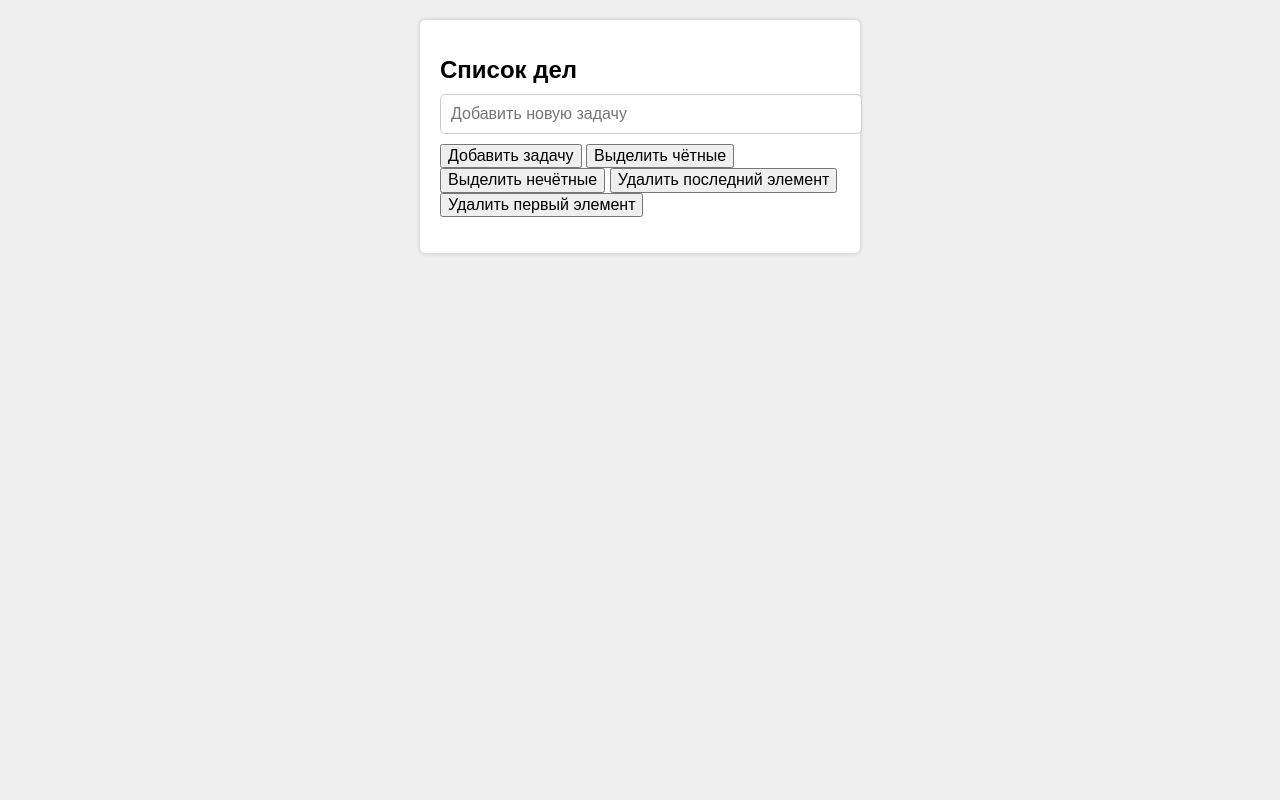
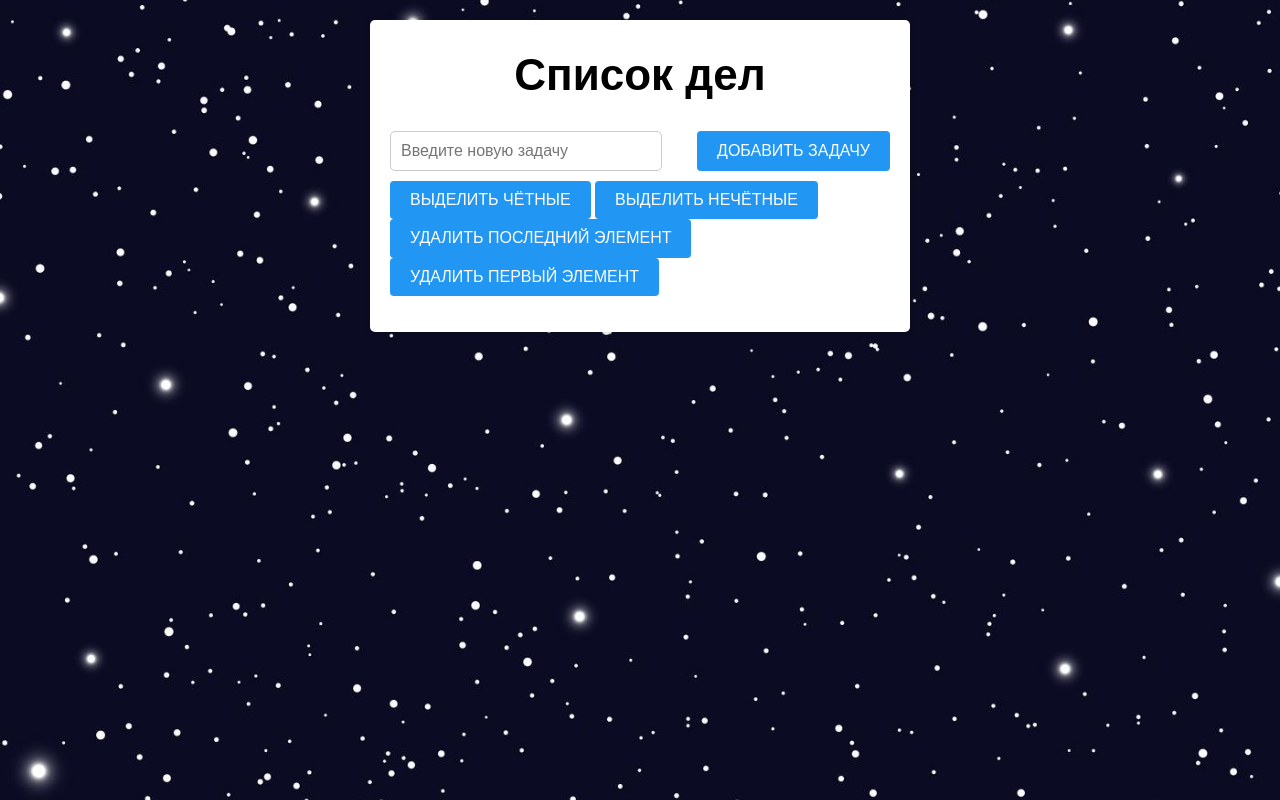
Before and after one commit to BorisChubiryaev/Todo-list, a plain HTML site: page index.html in a window 1280 px wide. Drawn offline with Linux system fonts and the light colour scheme.

Commit message:
edited button's CSS

```diff
--- a/index.html
+++ b/index.html
@@ -10,18 +10,25 @@
   <body>
     <div class="todo-list">
       <h1 class="todo-list__title">Список дел</h1>
-      <input
-        type="text"
-        class="todo-list__input"
-        placeholder="Добавить новую задачу"
-      />
-      <button class="todo-list__add-button">Добавить задачу</button>
-      <button class="todo-list__highlight-button">Выделить чётные</button>
-      <button class="todo-list__highlight-odd-button">Выделить нечётные</button>
-      <button class="todo-list__delete-last-button">
+      <div class="todo-list__create">
+        <input
+          type="text"
+          class="todo-list__input"
+          placeholder="Введите новую задачу"
+        />
+        <button class="todo-list__add-button button">Добавить задачу</button>
+      </div>
+
+      <button class="todo-list__highlight-button button">
+        Выделить чётные
+      </button>
+      <button class="todo-list__highlight-odd-button button">
+        Выделить нечётные
+      </button>
+      <button class="todo-list__delete-last-button button">
         Удалить последний элемент
       </button>
-      <button class="todo-list__delete-first-button">
+      <button class="todo-list__delete-first-button button">
         Удалить первый элемент
       </button>
       <ul class="todo-list__items"></ul>
--- a/script.js
+++ b/script.js
@@ -80,11 +80,11 @@ document.addEventListener("DOMContentLoaded", function () {
     itemText.textContent = text;
 
     const completeButton = document.createElement("button");
-    completeButton.className = "todo-list__complete-button";
+    completeButton.className = "todo-list__complete-button button";
     completeButton.textContent = "Complete"; // Создаем кнопку "Complete" по умолчанию
 
     const deleteButton = document.createElement("button");
-    deleteButton.className = "todo-list__delete-button";
+    deleteButton.className = "todo-list__delete-button button";
     deleteButton.textContent = "Удалить";
 
     deleteButton.addEventListener("click", function () {
--- a/styles.css
+++ b/styles.css
@@ -3,12 +3,17 @@ body {
   font-family: Arial, sans-serif;
   margin: 0;
   padding: 0;
-  background-color: #f0f0f0;
+  background-color: #0b0b24;
+  background-image: url(./images/backGround.jpeg);
+  background-size: cover;
+  background-repeat: no-repeat;
+  background-attachment: fixed;
+  background-position: center;
 }
 
 /* Стили для todo list */
 .todo-list {
-  max-width: 400px;
+  max-width: 500px;
   margin: 20px auto;
   background-color: #fff;
   padding: 20px;
@@ -17,17 +22,23 @@ body {
 }
 
 .todo-list__title {
-  font-size: 24px;
-  margin-bottom: 10px;
+  font-size: 44px;
+  margin: 10px auto 30px;
+  text-align: center;
+}
+
+.todo-list__create {
+    display: flex;
+    justify-content: space-between;
+    margin-bottom: 10px;
 }
 
 .todo-list__input {
-  width: 100%;
+  width: 50%;
   padding: 10px;
   font-size: 16px;
   border: 1px solid #ccc;
   border-radius: 5px;
-  margin-bottom: 10px;
 }
 
 .todo-list__items {
@@ -46,16 +57,6 @@ body {
   flex: 1;
 }
 
-.todo-list__delete-button {
-  background-color: #f44336;
-  color: #fff;
-  border: none;
-  padding: 5px 10px;
-  border-radius: 5px;
-  cursor: pointer;
-  margin-left: 5px;
-}
-
 /* Добавляем стиль для выделенных чётных элементов */
 .todo-list__item--highlighted {
   background-color: #f2f2f2;
@@ -65,3 +66,44 @@ body {
   text-decoration: line-through; /* Добавляем зачеркивание текста */
   color: #aaa; /* Меняем цвет завершенных задач */
 }
+
+/* Стили для обычной кнопки */
+.button {
+    display: inline-block;
+    padding: 10px 20px;
+    font-size: 16px;
+    font-weight: 500;
+    text-align: center;
+    text-transform: uppercase;
+    background-color: #2196F3;
+    color: #fff;
+    border: none;
+    border-radius: 4px;
+    cursor: pointer;
+    transition: background-color 0.3s ease;
+}
+
+.button:hover {
+    background-color: #1976D2;
+}
+
+/* Стили для контурованной кнопки */
+.outlined-button {
+    display: inline-block;
+    padding: 10px 20px;
+    font-size: 16px;
+    font-weight: 500;
+    text-align: center;
+    text-transform: uppercase;
+    background-color: transparent;
+    color: #2196F3;
+    border: 2px solid #2196F3;
+    border-radius: 4px;
+    cursor: pointer;
+    transition: background-color 0.3s ease, color 0.3s ease;
+}
+
+.outlined-button:hover {
+    background-color: #2196F3;
+    color: #fff;
+}
```
Also changed, not shown: images/backGround.jpeg (added).
